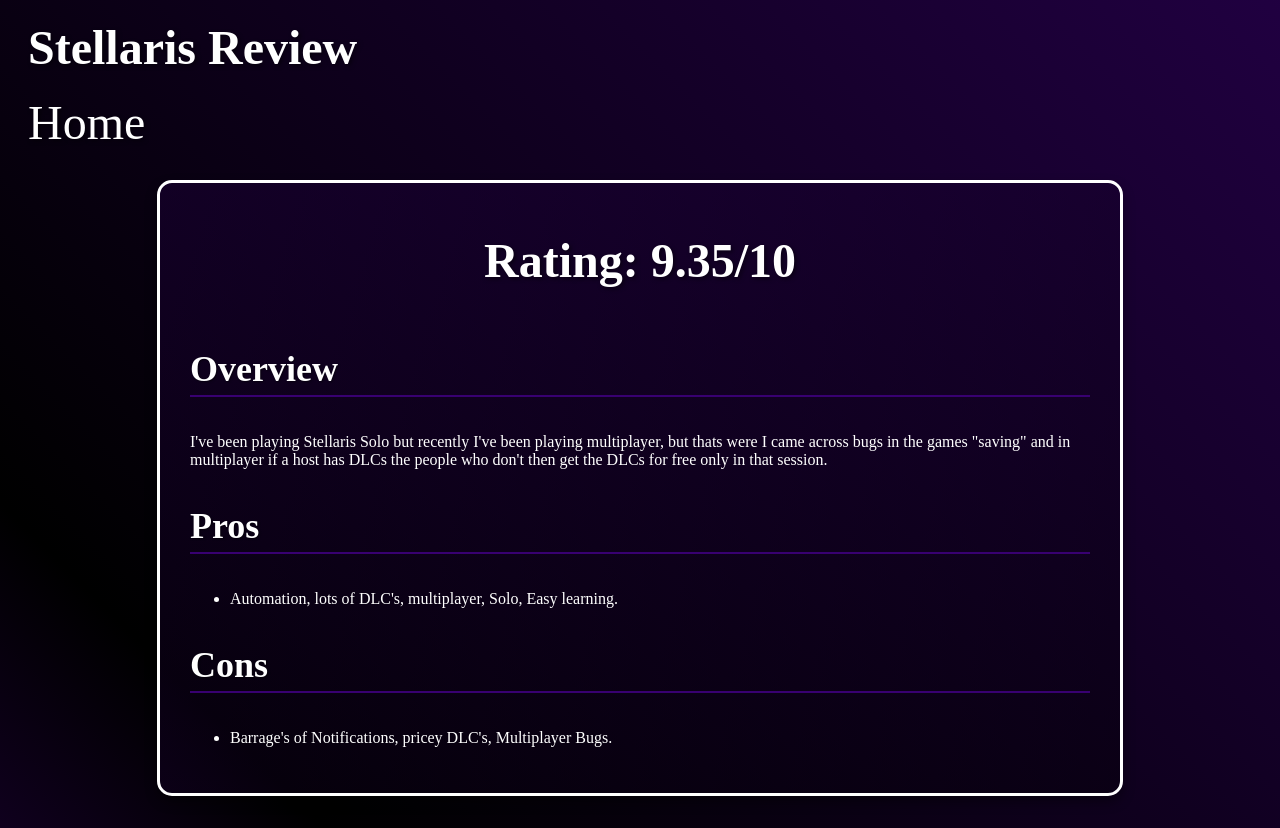
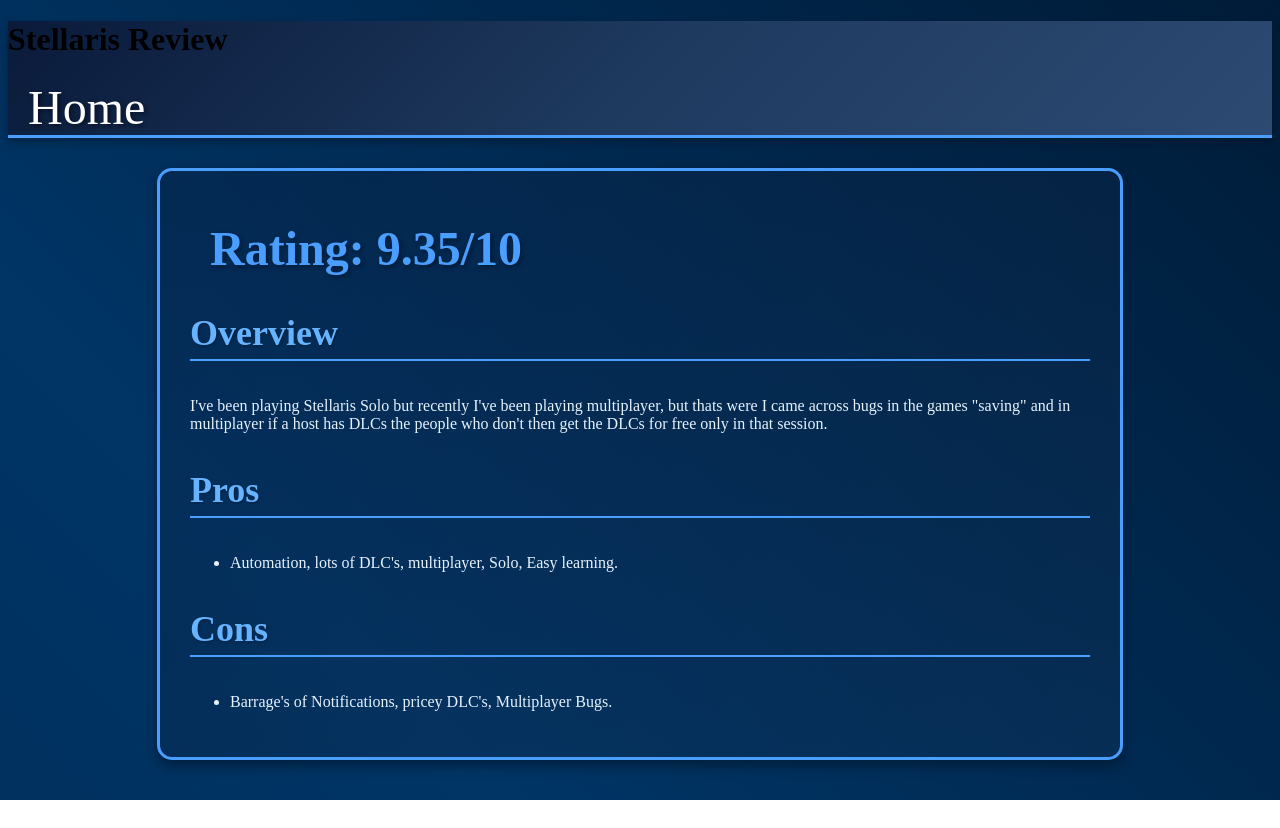
Before and after one commit to I-luv-Monster/Final-Website-Project-Semester-1, a plain HTML site: page Stellaris.html in a window 1280 px wide. After the commit the page ends 800 px from the top, so only its background shows below. Drawn offline with Linux system fonts and the light colour scheme; a web font is replaced by a local one.

Commit message:
sdrga S:Dfguqoergh

```diff
--- a/Stellaris.css
+++ b/Stellaris.css
@@ -1,50 +1,71 @@
 @import url('https://fonts.googleapis.com/css2?family=Island+Moments&family=Italianno&family=Lavishly+Yours&family=Quintessential&family=Whisper&display=swap');
 
 body {
-    background: linear-gradient(45deg, #8400ff, #000000, #330066, #1a0033);
+    background: linear-gradient(45deg, #000814, #001d3d, #003566, #000814);
     background-size: 400% 400%;
-    animation: gradientShift 8s ease infinite;
+    animation: spaceShift 10s ease infinite;
     font-family: "Quintessential";
-    min-height: 100vh;
+}
+.nav {
+    background: linear-gradient(135deg, #0a1a3a, #1e3a5f, #2d4a73);
+    box-shadow: 0 4px 8px rgba(0, 20, 40, 0.5);
+    border-bottom: 3px solid #4a9eff;
 }
 
 .review-container {
     max-width: 900px;
     margin: 30px auto;
     padding: 30px;
-    background: linear-gradient(135deg, rgba(56, 0, 113, 0.2), rgba(0, 0, 0, 0.3));
-    border: 3px solid white;
+    background: linear-gradient(135deg, rgba(10, 26, 58, 0.3), rgba(30, 58, 95, 0.2));
+    border: 3px solid #4a9eff;
     border-radius: 15px;
-    color: white;
-    box-shadow: 0 6px 12px rgba(0, 0, 0, 0.4);
+    color: #e6f3ff;
+    box-shadow: 0 6px 12px rgba(0, 20, 40, 0.6);
 }
 
-.game-info {
-    display: flex;
-    align-items: center;
-    justify-content: center;
-    margin-bottom: 40px;
-    flex-wrap: wrap;
+.game-image {
+    width: 350px;
+    border: 5px solid #4a9eff;
+    border-radius: 10px;
+    margin: 20px;
+    transition: 500ms;
+    box-shadow: 0 4px 8px rgba(74, 158, 255, 0.3);
 }
 
+.game-image:hover {
+    transform: scale(1.1);
+    border-color: #66b3ff;
+    box-shadow: 0 6px 12px rgba(102, 179, 255, 0.5);
+}
 
 .rating h2 {
     font-family: "Italianno";
     font-size: 48px;
-    color: white;
-    text-shadow: 2px 2px 4px rgba(0, 0, 0, 0.5);
+    color: #4a9eff;
+    text-shadow: 2px 2px 4px rgba(0, 20, 40, 0.7);
     margin: 20px;
 }
 
 .review-content h3 {
     font-family: "Italianno";
     font-size: 36px;
-    color: white;
-    text-shadow: 1px 1px 2px rgba(0, 0, 0, 0.5);
-    border-bottom: 2px solid rgb(56, 0, 113);
+    color: #66b3ff;
+    text-shadow: 1px 1px 2px rgba(0, 20, 40, 0.5);
+    border-bottom: 2px solid #4a9eff;
     padding-bottom: 5px;
 }
 
+body {
+    background: linear-gradient(45deg, #000814, #001d3d, #003566, #000814);
+    background-size: 400% 400%;
+    animation: spaceShift 10s ease infinite;
+}
+
+@keyframes spaceShift {
+    0% { background-position: 0% 50%; }
+    50% { background-position: 100% 50%; }
+    100% { background-position: 0% 50%; }
+}
 .nav-links a {
     text-decoration: none;
     font-size: 24px;
@@ -57,16 +78,6 @@ body {
 }
 
 .nav-links a:hover {
-    color: rgb(200, 200, 255);
+    color:#4a9eff
     transform: scale(1.1);
 }
-
-
-
-h1 {
-    font-family: "Italianno";
-    font-size: 48px;
-    color: white;
-    text-shadow: 2px 2px 4px rgba(0, 0, 0, 0.5);
-    margin: 20px;
-}
```
Also changed, not shown: Stardew.html (+2 -1 lines).
